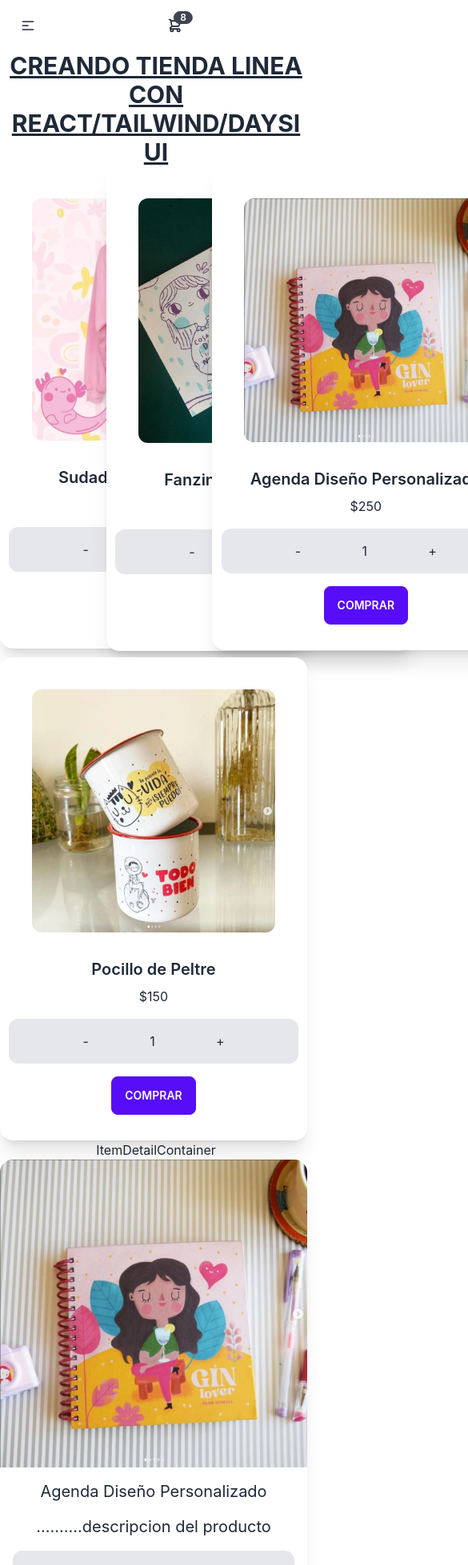
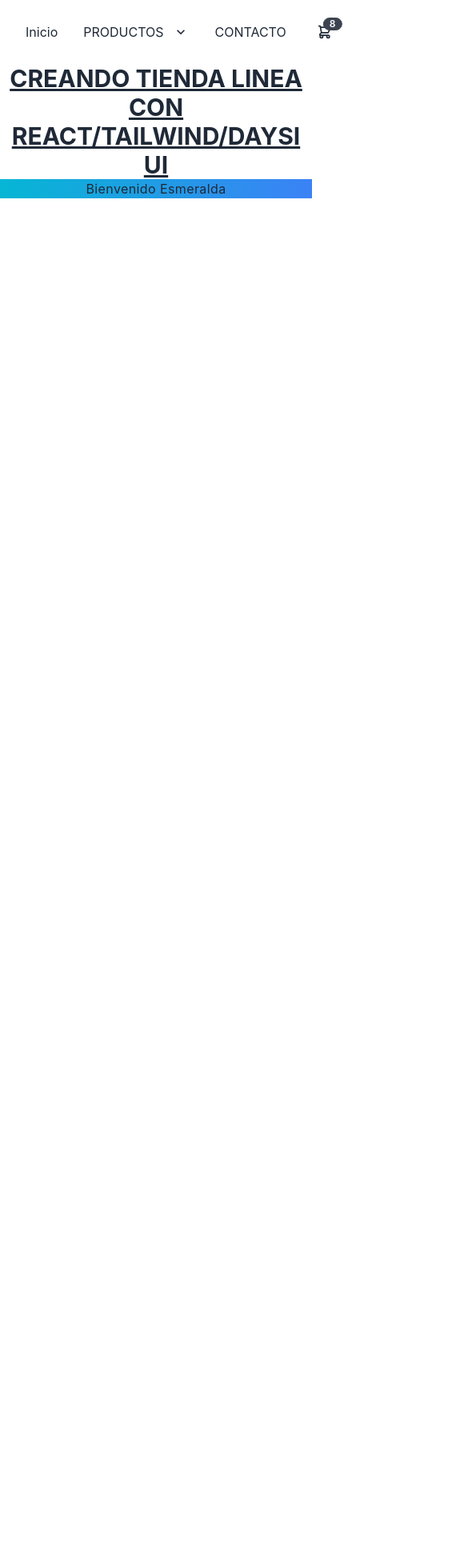
Before and after one commit to EsmeraldaTog/react, a React (Create React App) app: page /sudaderas in a window 390 px wide. Shown: the top 1957 px of the page at 80% size, 585 px wide, since content can reach past the window. After the commit the page ends 844 px from the top, so only its background shows below. Built offline with nearby package versions, Linux system fonts and the light colour scheme.

Commit message:
Routing y navegacion

```diff
--- a/package.json
+++ b/package.json
@@ -9,6 +9,7 @@
     "daisyui": "^2.14.1",
     "react": "^18.0.0",
     "react-dom": "^18.0.0",
+    "react-router-dom": "^6.3.0",
     "react-scripts": "5.0.0",
     "web-vitals": "^2.1.4"
   },
--- a/src/App.js
+++ b/src/App.js
@@ -1,4 +1,5 @@
 
+import { BrowserRouter, Route, Routes } from 'react-router-dom';
 import './App.css';
 import ItemDetailContainer from './components/ItemDetailContainer';
 import ItemListContainer from './components/ItemListContainer';
@@ -8,30 +9,23 @@
 function App() {
   return (
     <div className="App">
-      <NavBar/>
+      <BrowserRouter>
+      <NavBar></NavBar>
+      <Routes>
+        <Route path ='/' element ={<ItemListContainer/>}/>
+        {/* <Route path ='/sudaderas' element ={<ItemDetailContainer/>}/> */}
+        <Route path ='/producto/:productoiId' element= {<ItemDetailContainer/>}/>
+
+      </Routes>
+      </BrowserRouter>
+
 
       <h1 className="text-3xl font-bold underline">CREANDO TIENDA LINEA CON REACT/TAILWIND/DAYSI UI</h1>
-      <ItemListContainer/>
-      <ItemDetailContainer/>
+
 
       <Saludo nombre="Esmeralda"/>
 
 
-      {/* <header className="App-header">
-        <img src={logo} className="App-logo" alt="logo" />
-        <p>
-          Edit <code>src/App.js</code> and save to reload.
-        </p>
-        <a
-          className="App-link"
-          href="https://reactjs.org"
-          target="_blank"
-          rel="noopener noreferrer"
-        >
-          Learn React
-        </a>
-        <h1>E-COMMERCER CON REACT</h1>
-      </header> */}
     </div>
 
   );
--- a/src/components/Item.js
+++ b/src/components/Item.js
@@ -1,4 +1,5 @@
 import React from 'react'
+import { Link } from 'react-router-dom'
 import ItemCount from './ItemCount'
 
 const Item = ({productos}) => {
@@ -16,6 +17,8 @@
     <h4>${precio}</h4>
     <div className="card-actions">
           <ItemCount stock={stock} initial ={1}/>
+          <Link to={`/producto/${id}`} className="btn btn-primary mx-32 mt-4">Detalle del Producto</Link>
+
     </div>
   </div>
 </div>
--- a/src/components/ItemCount.js
+++ b/src/components/ItemCount.js
@@ -1,5 +1,6 @@
 
 import { useState } from "react"
+
 
 const ItemCount = ({stock, initial}) => {
 
--- a/src/components/ItemDetail.js
+++ b/src/components/ItemDetail.js
@@ -1,32 +1,25 @@
 import React, { useEffect, useState } from 'react'
+import { useParams } from 'react-router-dom';
 import { productos } from "../data/productos";
-import ItemCount from './ItemCount'
+import ItemCount from './ItemCount';
 
-const ItemDetail = (props) => {
+
+
+const ItemDetail = () => {
+
+  const {productoId}= useParams()
 
     const [product, setProduct] =  useState([])
 
     useEffect(() => {
-   getProductId()
-
-},);
+      setProduct(productos.find( p => p.id === productoId ) )
+    },[productoId]);
 
 
 
-const getProductId= () =>{
-    const getProductIdPromise = new Promise((res, reject) =>{
-        setTimeout(() => {
-            res(productos)
-        }, 5000);
-    })
+return (
+  <div>
 
-     getProductIdPromise.then(d=>{
-    setProduct(d.find( p => p.id === props.id ) )
-  });
-}
-
-
-return (
 <div className="center card card-compact w-96 bg-base-100 shadow-xl">
   <figure>
     <img src={product.imagen} alt="" />
@@ -38,6 +31,9 @@
     <ItemCount stock={product.stock} initial ={1}/>
   </div>
 </div>
+
+
+  </div>
 )
 }
 export default ItemDetail
--- a/src/components/ItemDetailContainer.js
+++ b/src/components/ItemDetailContainer.js
@@ -1,12 +1,36 @@
-import React from 'react'
-import ItemDetail from './ItemDetail'
+import { useEffect, useState } from "react";
+import { productos } from "../data/productos";
+import ItemDetail from "./ItemDetail";
 
-const ItemDetailContainer = (p) => {
-  return (
-    <div>ItemDetailContainer
-    <ItemDetail id={3}/>
+const ItemDetailContainer = () => {
+
+  const [product, setProduct] = useState([]);
+
+  useEffect(() => {
+    getProducts()
+  }, []);
+
+  const getProducts = () => {
+    const getProductPromise = new Promise((resolve,reject) => {
+      setTimeout(() => {
+        resolve(productos);
+      }, 5000);
+    });
+
+
+   getProductPromise.then(data => {
+      setProduct(data);
+    })
+  }
+
+
+return (
+    <div className="grid grid-cols-3 gap-2">
+      {product.map(m => <ItemDetail key={m.id} item={m}/>)}
     </div>
   )
 }
 
+
+
 export default ItemDetailContainer
--- a/src/components/NavBar.js
+++ b/src/components/NavBar.js
@@ -1,42 +1,26 @@
 import React from 'react'
+import { Link } from 'react-router-dom'
 import CartWidget from './CartWidget'
 
 const NavBar = () => {
   return (
     <div className="navbar bg-base-100">
   <div className="navbar-start">
-    <div className="dropdown">
-      <label tabindex="0" className="btn btn-ghost lg:hidden">
-        <svg xmlns="http://www.w3.org/2000/svg" class="h-5 w-5" fill="none" viewBox="0 0 24 24" stroke="currentColor"><path stroke-linecap="round" stroke-linejoin="round" stroke-width="2" d="M4 6h16M4 12h8m-8 6h16" /></svg>
-      </label>
-      <ul tabindex="0" className="menu menu-compact dropdown-content mt-3 p-2 shadow bg-base-100 rounded-box w-52">
-        <li><a href="#/">Home</a></li>
-        <li tabindex="0">
-          <a href="#/" className="justify-between">
-            Productos
-            <svg className="fill-current" xmlns="http://www.w3.org/2000/svg" width="24" height="24" viewBox="0 0 24 24"><path d="M8.59,16.58L13.17,12L8.59,7.41L10,6L16,12L10,18L8.59,16.58Z"/></svg>
-          </a>
-          <ul className="p-2">
-            <li><a href="#/"> Submenu 1</a></li>
-            <li><a href="#/">Submenu 2</a></li>
-          </ul>
-        </li>
-        <li><a href="#/">contacto</a></li>
-      </ul>
-    </div>
+
 
   </div>
-  <div className="navbar-center hidden lg:flex">
+  <div className="navbar-center  lg:flex">
     <ul className="menu menu-horizontal p-2">
-      <li><a href="#/">HOME</a></li>
+      <li><Link to='/'>Inicio</Link></li>
       <li tabindex="0">
         <a href="#/">
           PRODUCTOS
           <svg className="fill-current" xmlns="http://www.w3.org/2000/svg" width="20" height="20" viewBox="0 0 24 24"><path d="M7.41,8.58L12,13.17L16.59,8.58L18,10L12,16L6,10L7.41,8.58Z"/></svg>
         </a>
         <ul className="p-2">
+          <li><Link to='/sudaderas'>Sudaderas</Link></li>
+          <li><a href="#/">Agendas</a></li>
           <li><a href="#/">Ilustracion</a></li>
-          <li><a href="#/">Decoracion</a></li>
         </ul>
       </li>
       <li><a href="#/">CONTACTO</a></li>
```
Also changed, not shown: 1 other file (tests, documents, lock files or other folders). Lines whose indentation alone changed are shown as unchanged.
